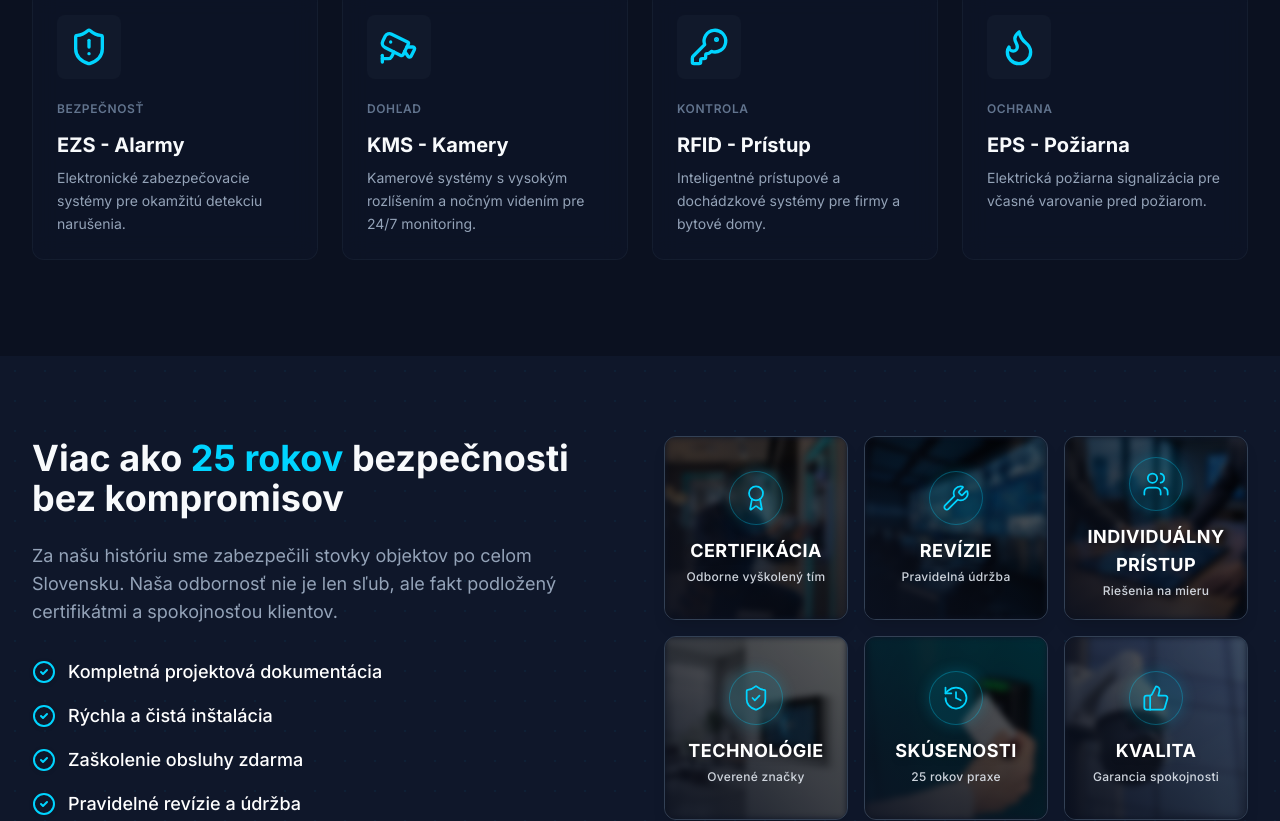
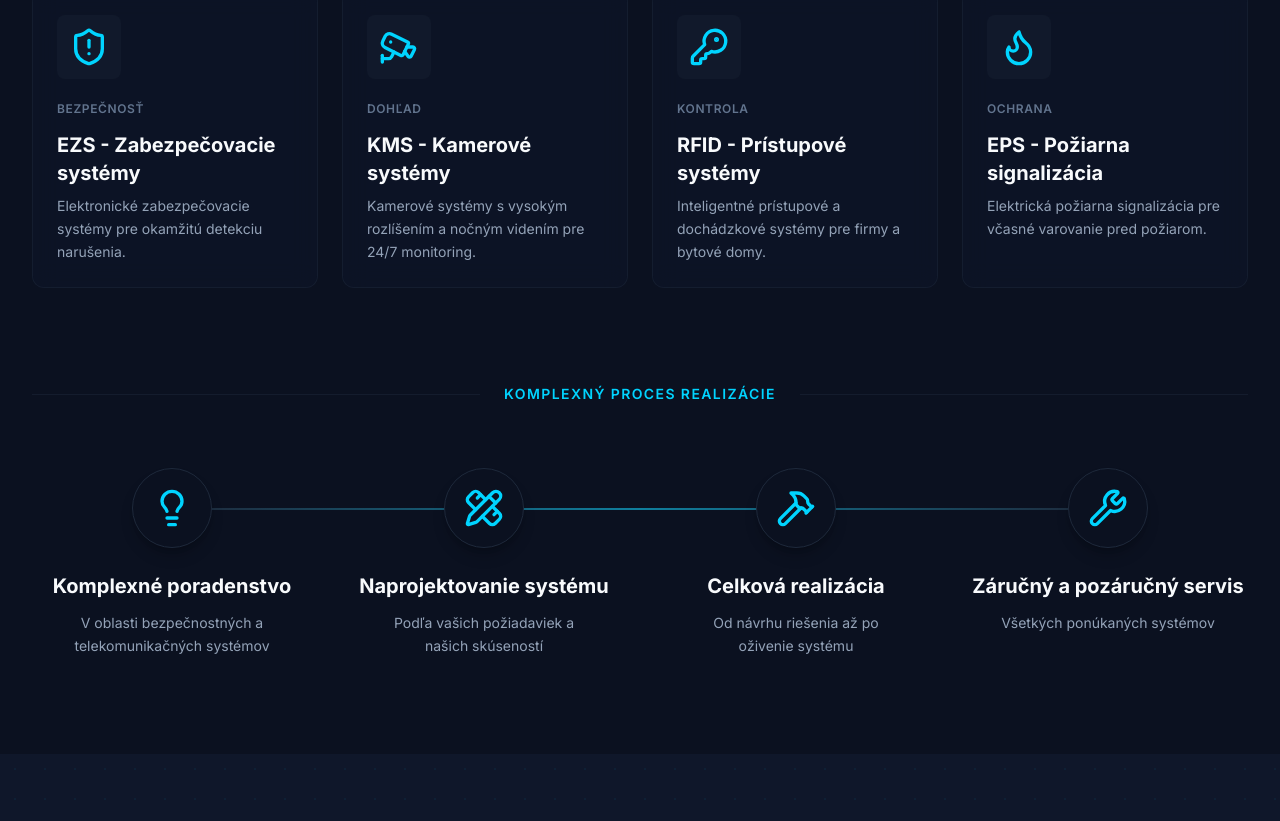
Before and after one commit to RadovanR/alarmtel-sk, a Next.js app: page / in a window 1280 px wide. Shown: the part 1082-1903 px from the top of the page. Built offline with nearby package versions, Linux system fonts and the light colour scheme.

Commit message:
Updated services section

```diff
--- a/src/components/Services.tsx
+++ b/src/components/Services.tsx
@@ -1,35 +1,62 @@
 'use client';
 
-import { Cctv, ShieldAlert, KeyRound, Flame } from 'lucide-react';
+import { Cctv, ShieldAlert, KeyRound, Flame, Lightbulb, PencilRuler, Hammer, Wrench } from 'lucide-react';
 import { motion } from 'framer-motion';
 
 const Services = () => {
 
+    const offerings = [
+        {
+            id: 1,
+            title: 'Komplexné poradenstvo',
+            description: 'V oblasti bezpečnostných a telekomunikačných systémov',
+            icon: <Lightbulb className="w-10 h-10 text-electric" />,
+        },
+        {
+            id: 2,
+            title: 'Naprojektovanie systému',
+            description: 'Podľa vašich požiadaviek a našich skúseností',
+            icon: <PencilRuler className="w-10 h-10 text-electric" />,
+        },
+        {
+            id: 3,
+            title: 'Celková realizácia',
+            description: 'Od návrhu riešenia až po oživenie systému',
+            icon: <Hammer className="w-10 h-10 text-electric" />,
+        },
+        {
+            id: 4,
+            title: 'Záručný a pozáručný servis',
+            description: 'Všetkých ponúkaných systémov',
+            icon: <Wrench className="w-10 h-10 text-electric" />,
+        },
+    ];
+
     const services = [
         {
             id: 1,
-            title: 'EZS - Alarmy',
+            title: 'EZS - Zabezpečovacie systémy',
             description: 'Elektronické zabezpečovacie systémy pre okamžitú detekciu narušenia.',
             icon: <ShieldAlert className="w-10 h-10 text-electric" />,
             tag: 'Bezpečnosť',
         },
         {
             id: 2,
-            title: 'KMS - Kamery',
+            title: 'KMS - Kamerové systémy',
             description: 'Kamerové systémy s vysokým rozlíšením a nočným videním pre 24/7 monitoring.',
             icon: <Cctv className="w-10 h-10 text-electric" />,
             tag: 'Dohľad',
         },
         {
             id: 3,
-            title: 'RFID - Prístup',
+            title: 'RFID - Prístupové systémy',
             description: 'Inteligentné prístupové a dochádzkové systémy pre firmy a bytové domy.',
             icon: <KeyRound className="w-10 h-10 text-electric" />,
             tag: 'Kontrola',
         },
         {
             id: 4,
-            title: 'EPS - Požiarna',
+            title: 'EPS - Požiarna signalizácia',
             description: 'Elektrická požiarna signalizácia pre včasné varovanie pred požiarom.',
             icon: <Flame className="w-10 h-10 text-electric" />,
             tag: 'Ochrana',
@@ -69,6 +96,43 @@ const Services = () => {
                         </motion.div>
                     ))}
                 </div>
+
+                <div className="mt-24 mb-16 relative">
+                    <div className="absolute inset-0 flex items-center" aria-hidden="true">
+                        <div className="w-full border-t border-navy-700/50"></div>
+                    </div>
+                    <div className="relative flex justify-center">
+                        <span className="bg-navy-900 px-6 text-sm text-electric uppercase tracking-widest font-semibold">
+                            Komplexný proces realizácie
+                        </span>
+                    </div>
+                </div>
+
+                <div className="relative grid md:grid-cols-4 gap-8">
+                    {/* Connector Line (Desktop) */}
+                    <div className="hidden md:block absolute top-10 left-[12.5%] right-[12.5%] h-0.5 bg-navy-700" aria-hidden="true">
+                        <div className="h-full w-full bg-gradient-to-r from-transparent via-electric/50 to-transparent" />
+                    </div>
+
+                    {offerings.map((offer, index) => (
+                        <motion.div
+                            key={offer.id}
+                            initial={{ opacity: 0, y: 20 }}
+                            whileInView={{ opacity: 1, y: 0 }}
+                            transition={{ delay: index * 0.2 }}
+                            viewport={{ once: true }}
+                            className="relative flex flex-col items-center text-center group"
+                        >
+                            <div className="w-20 h-20 rounded-full bg-navy-900 border border-navy-700 group-hover:border-electric/50 shadow-lg shadow-black/20 flex items-center justify-center mb-6 relative z-10 transition-all duration-300 group-hover:scale-110">
+                                {offer.icon}
+                            </div>
+                            <h3 className="text-xl font-bold mb-3 group-hover:text-electric transition-colors">{offer.title}</h3>
+                            <p className="text-slate-app text-sm leading-relaxed max-w-[220px]">
+                                {offer.description}
+                            </p>
+                        </motion.div>
+                    ))}
+                </div>
             </div>
         </section>
     );
```
